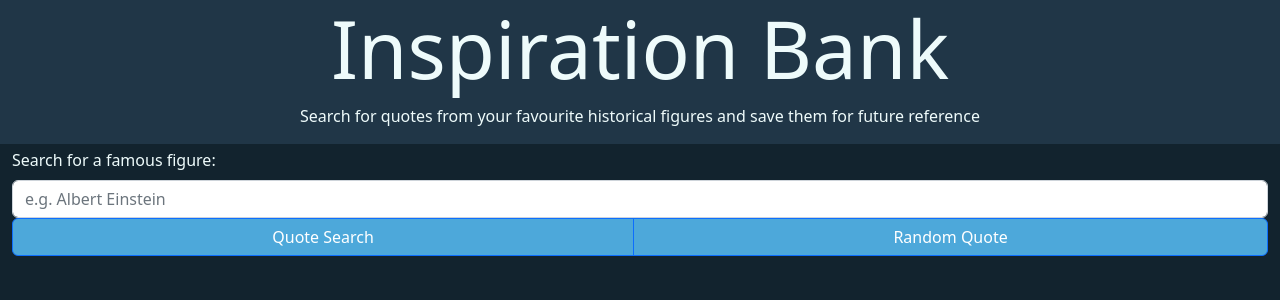
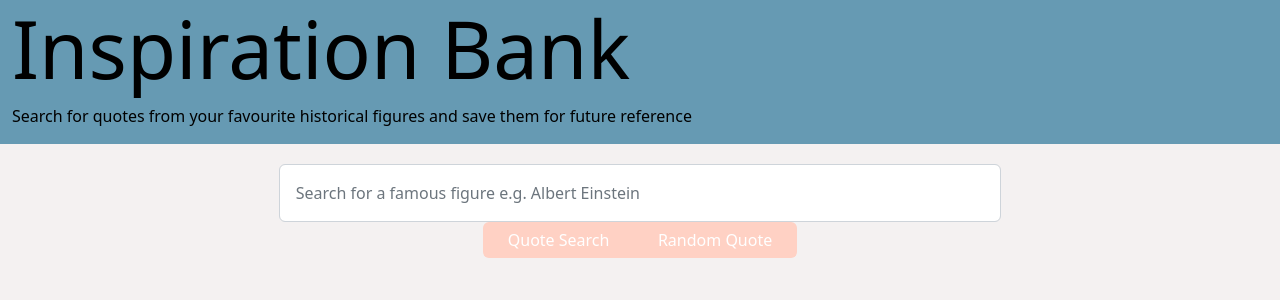
Before and after one commit to seanxbrown/react-quote, a React (Create React App) app: page / in a window 1280 px wide. Shown: the top 300 px of the page. Built offline with nearby package versions, Linux system fonts and the light colour scheme.

Commit message:
Style: Shrink search bar. Increase searchbar padding. Centre search b…utton. Change colour palette. Move search instructions to placeholder. Increase padding in display quote.

```diff
--- a/src/App.js
+++ b/src/App.js
@@ -9,6 +9,8 @@ import Form from "react-bootstrap/Form";
 import Button from "react-bootstrap/Button";
 import Container from "react-bootstrap/Container";
 import ButtonGroup from "react-bootstrap/ButtonGroup";
+import Row from "react-bootstrap/Row";
+import Col from "react-bootstrap/Col"
 
 function App() {
   const [quotesList, setQuotesList] = useState([]);
@@ -97,11 +99,12 @@ function App() {
     <Container fluid className="App">
       <Header></Header>
       <Form className="mt-1">
-        <Form.Group>
-          <Form.Label>Search for a famous figure:</Form.Label>
-          <Form.Control id="authorInput" type="text" placeholder="e.g. Albert Einstein"></Form.Control>
+        <Form.Group as={Row}>
+          <Col md={7} className="mx-auto">
+          <Form.Control id="authorInput" className="mt-3 p-3" type="text" placeholder="Search for a famous figure e.g. Albert Einstein"></Form.Control>
+          </Col>
         </Form.Group>
-        <ButtonGroup className="d-flex">
+        <ButtonGroup className="d-flex w-25 mx-auto">
           <Button type="submit" onClick={getQuoteFromSpecificPerson}>Quote Search</Button>
           <Button type="button" onClick={getRandomQuote}>Random Quote</Button>
         </ButtonGroup>
--- a/src/assets/App.css
+++ b/src/assets/App.css
@@ -1,18 +1,18 @@
 body {
-  background-color: var(--background-colour);
+  background-color: rgba(244, 240, 240, 0.91);
   color: var(--text-colour)
 }
 
 :root {
-  --background-colour: #12232e;
-  --primary-colour: #007cc7;
-  --secondary-colour: #4da8da;
-  --tertiary-colour: #203647;
-  --text-colour: #eefbfb;
+  --background-colour: # ;
+  --primary-colour: #669AB3;
+  --secondary-colour: #FFD1C4;
+  --tertiary-colour: # ;
+  --text-colour: # ;
 }
 
 #header {
-  background-color: var(--tertiary-colour)
+  background-color: var(--primary-colour)
 }
 
 h1 {
@@ -29,5 +29,14 @@ button[type = submit], button[type = button] {
 }
 
 .carousel-item {
-  border: 2px solid var(--primary-colour)
+  background-color: #ABE4FF;
 }
+
+button.btn{
+  border: 0;
+}
+
+#displayQuote {
+  background-color: #ABE4FF;
+  border-radius: 10px;
+}
--- a/src/components/DisplayQuote.js
+++ b/src/components/DisplayQuote.js
@@ -2,7 +2,7 @@ import Button from "react-bootstrap/Button"
 
 export const DisplayQuote = ({author, quote, tags, id, onSave}) => {
     return (
-        <section id="displayQuote" className="text-center mt-2 px-5">
+        <section id="displayQuote" className="text-center mt-2 p-5">
             <h2 id="QuoteInDisplayQuote" className="fst-italic">"{quote}"</h2>
             <p id="authorInDisplayQuote" className="text-center">{author}</p>
             {tags.map(tag => {
--- a/src/components/Header.js
+++ b/src/components/Header.js
@@ -1,11 +1,11 @@
 import Row from "react-bootstrap/Row"
 export const Header = () => {
     return(
-        <Row id="header"className="text-center">
+        <Row id="header"className="text-left">
             <header>
-                <h1 className="display-1">Inspiration Bank</h1>
+                <h1 className="display-1 text-left">Inspiration Bank</h1>
             </header>
-            <p>Search for quotes from your favourite historical figures and save them for future reference</p>
+            <p >Search for quotes from your favourite historical figures and save them for future reference</p>
         </Row>
     )
 }
```
